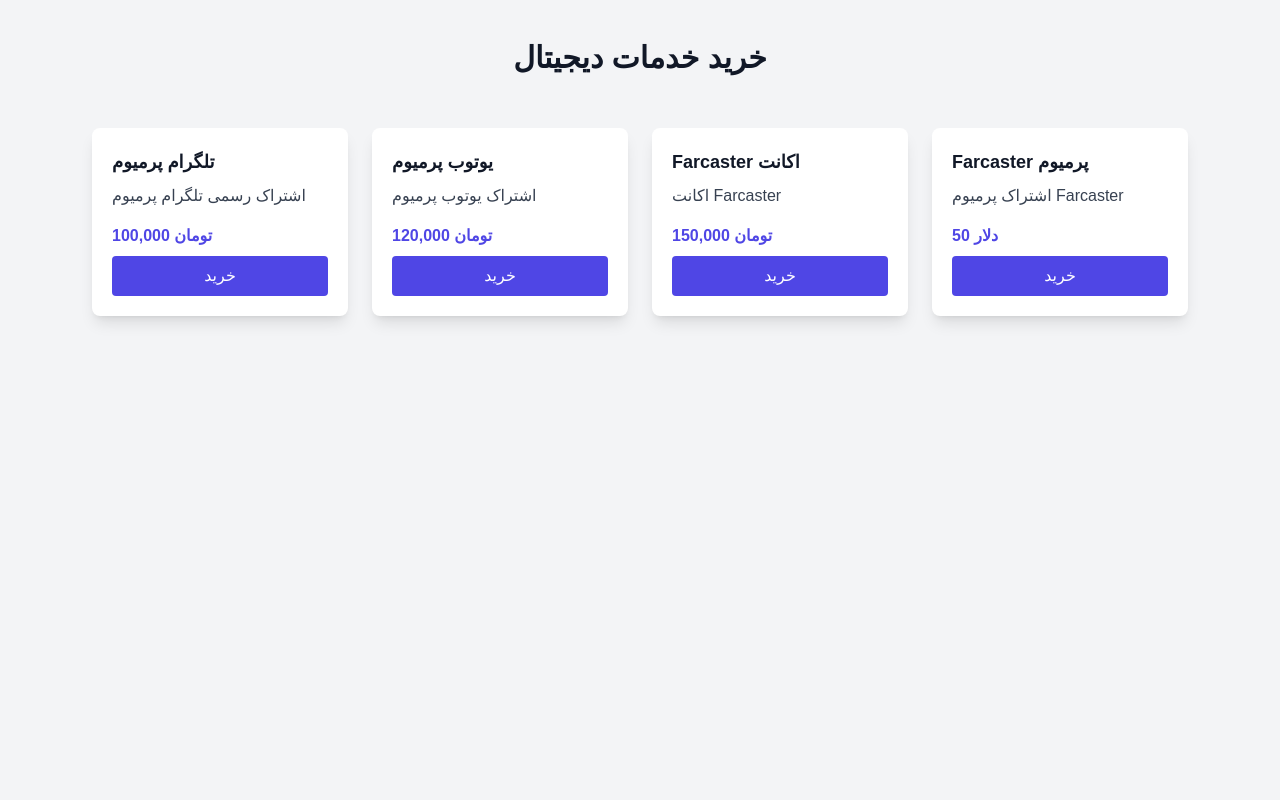
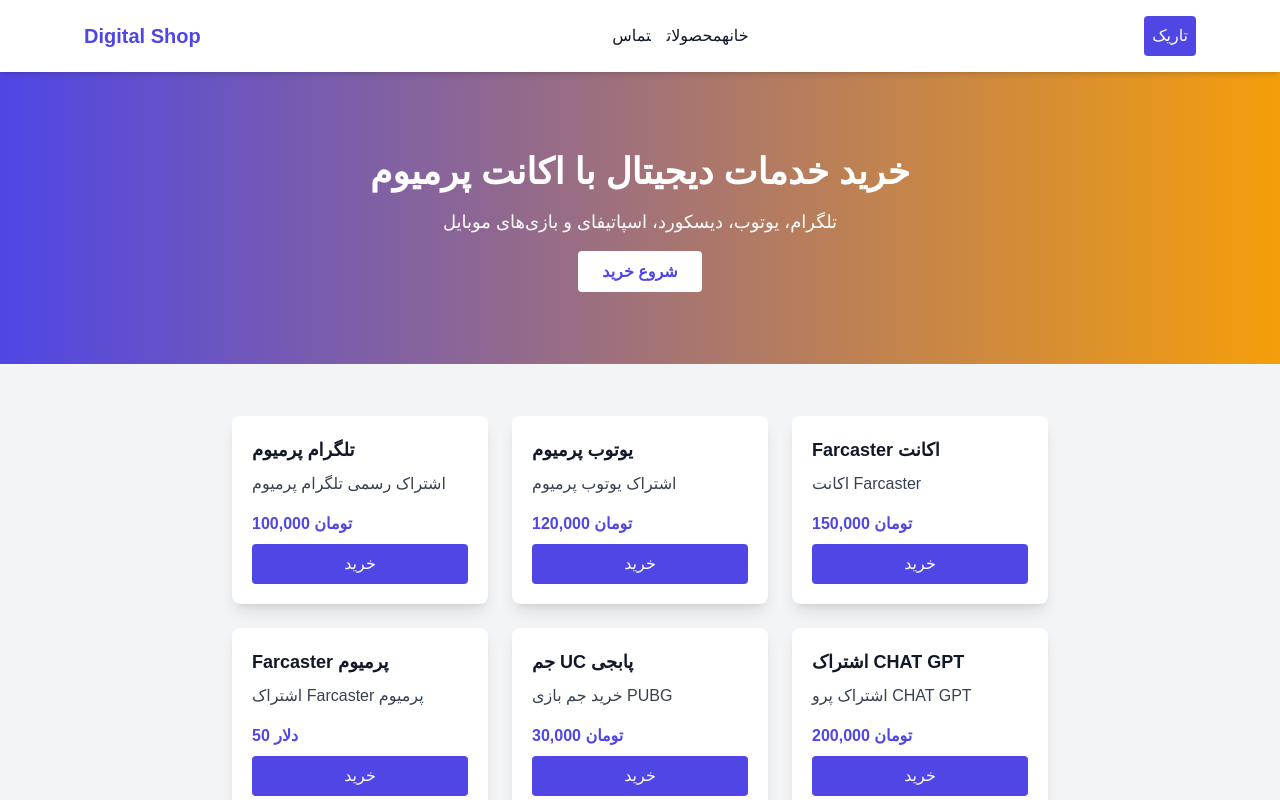
Before and after one commit to Fredrickadler/Fredrick, a Next.js app: page / in a window 1280 px wide. Shown: the top 800 px of the page. Built offline with nearby package versions, Linux system fonts and the light colour scheme; a web font is replaced by a local one.

Commit message:
Update index.tsx

```diff
--- a/pages/index.tsx
+++ b/pages/index.tsx
@@ -1,21 +1,26 @@
+import Header from "../components/Header";
+import Hero from "../components/Hero";
 import ProductCard from "../components/ProductCard";
+import Footer from "../components/Footer";
 
 export default function Home() {
   const products = [
     { title: "تلگرام پرمیوم", description: "اشتراک رسمی تلگرام پرمیوم", price: "100,000 تومان" },
     { title: "یوتوب پرمیوم", description: "اشتراک یوتوب پرمیوم", price: "120,000 تومان" },
     { title: "Farcaster اکانت", description: "اکانت Farcaster", price: "150,000 تومان" },
-    { title: "Farcaster پرمیوم", description: "اشتراک پرمیوم Farcaster", price: "50 دلار" },
+    { title: "Farcaster پرمیوم", description: "اشتراک Farcaster پرمیوم", price: "50 دلار" },
+    { title: "جم UC پابجی", description: "خرید جم بازی PUBG", price: "30,000 تومان" },
+    { title: "اشتراک CHAT GPT", description: "اشتراک پرو CHAT GPT", price: "200,000 تومان" }
   ];
 
   return (
-    <div className="min-h-screen flex flex-col items-center">
-      <h1 className="text-3xl font-bold text-center py-10">خرید خدمات دیجیتال</h1>
-      <div className="flex flex-wrap justify-center">
-        {products.map((p, idx) => (
-          <ProductCard key={idx} {...p} />
-        ))}
-      </div>
-    </div>
-  );
+    <>
+      <Header />
+      <Hero />
+      <section id="products" className="max-w-6xl mx-auto px-5 py-10 flex flex-wrap justify-center">
+        {products.map((p, idx) => <ProductCard key={idx} {...p} />)}
+      </section>
+      <Footer />
+    </>
+  )
 }
```
